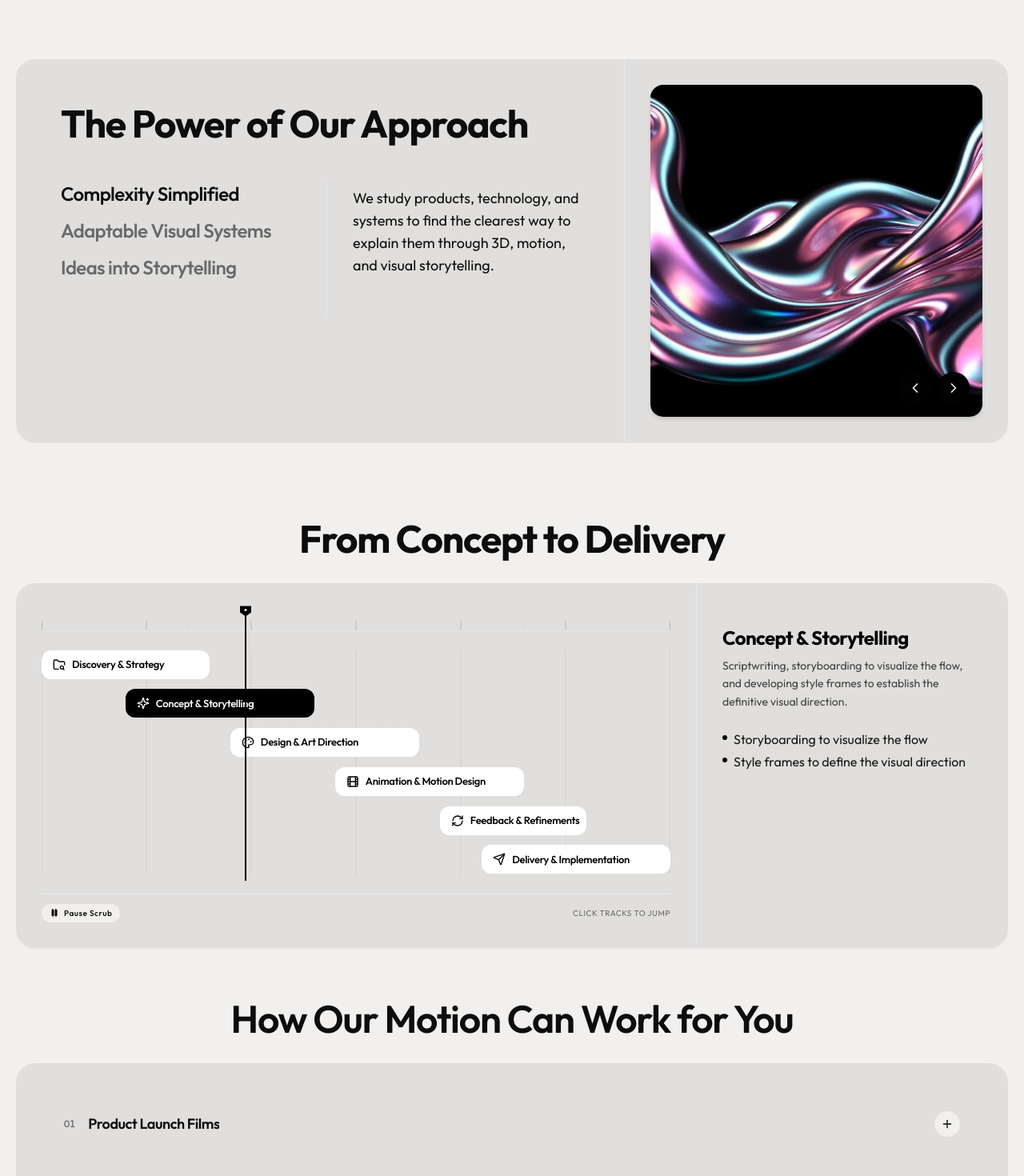
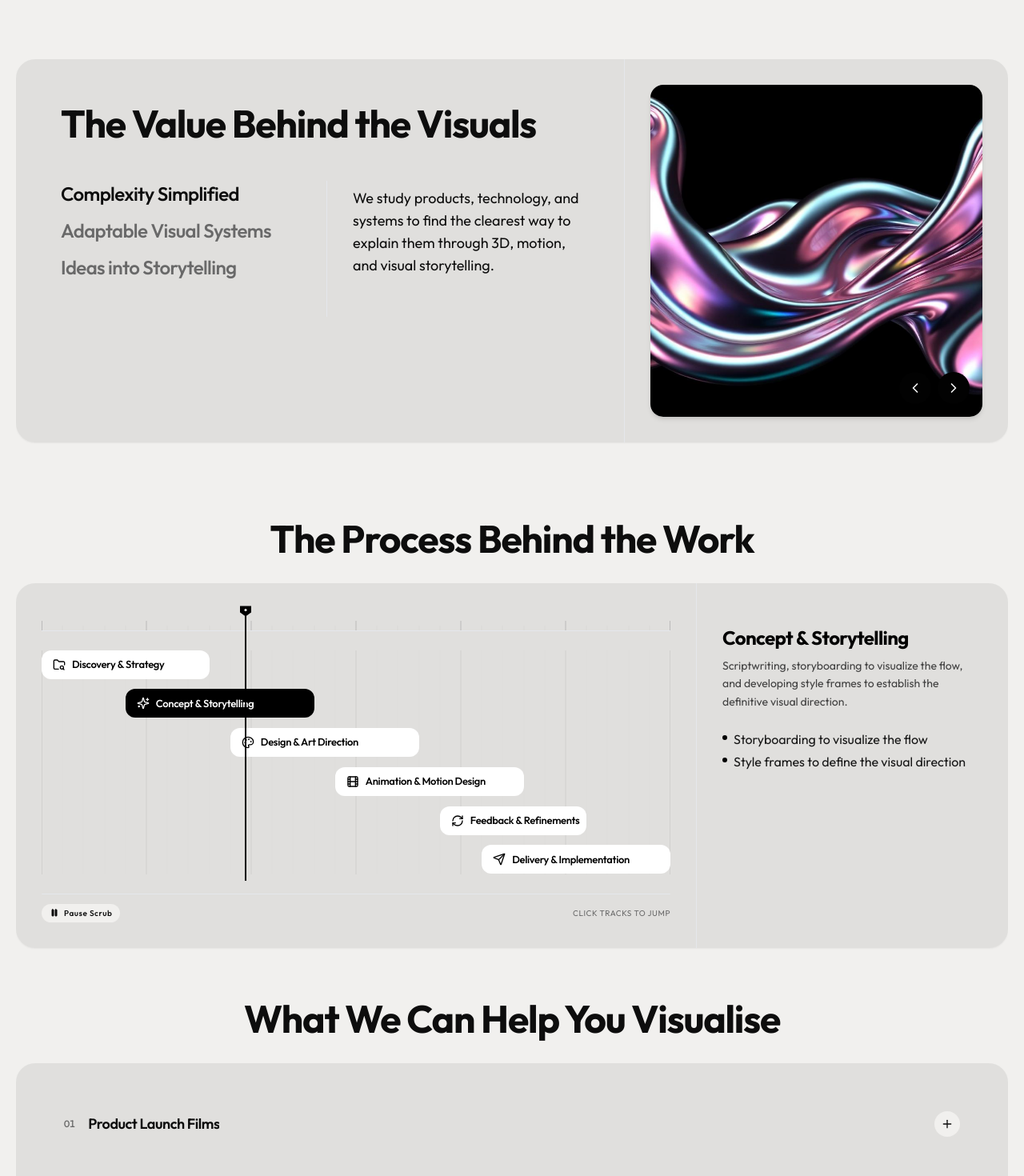
Before and after one commit to pixelgridstudios/PGS-Website-v1, a React (Vite) app: page / in a window 1280 px wide. Shown: the part 2120-3590 px from the top of the page at 80% size. Built offline with nearby package versions, Linux system fonts and the light colour scheme.

Commit message:
Update section headings and standardize typography weight

```diff
--- a/src/components/ApproachSlider.tsx
+++ b/src/components/ApproachSlider.tsx
@@ -54,7 +54,7 @@ export const ApproachSlider: React.FC = () => {
           <div className="w-full p-6 sm:p-10 lg:p-12 xl:p-14 flex flex-col justify-between gap-8 sm:gap-12">
             <div>
               <h2 className="font-display text-3xl sm:text-4xl lg:text-5xl font-bold tracking-tight text-brand-foreground">
-                The Power of Our Approach
+                The Value Behind the Visuals
               </h2>
 
               {/* 2-Column Tabs & Continuous Morphing Content */}
--- a/src/components/TimelineTrack.tsx
+++ b/src/components/TimelineTrack.tsx
@@ -364,7 +364,7 @@ export const TimelineTrack: React.FC = () => {
         {/* Section Header */}
         <div className="flex flex-col gap-3 md:items-center md:text-center mb-6 sm:mb-8">
           <h2 className="font-display text-3xl sm:text-4xl lg:text-5xl font-bold tracking-tight text-brand-foreground">
-            From Concept to Delivery
+            The Process Behind the Work
           </h2>
         </div>
 
--- a/src/pages/Home.tsx
+++ b/src/pages/Home.tsx
@@ -195,8 +195,8 @@ export const Home: React.FC = () => {
           <div className="mx-auto max-w-[1600px]">
             {/* Section Header */}
             <div data-reveal className="flex flex-col gap-3 md:items-center md:text-center mb-6 sm:mb-8">
-              <h2 className="font-display text-3xl sm:text-4xl lg:text-5xl font-semibold tracking-tight text-brand-foreground">
-                How Our Motion Can Work for You
+              <h2 className="font-display text-3xl sm:text-4xl lg:text-5xl font-bold tracking-tight text-brand-foreground">
+                What We Can Help You Visualise
               </h2>
             </div>
 
```
